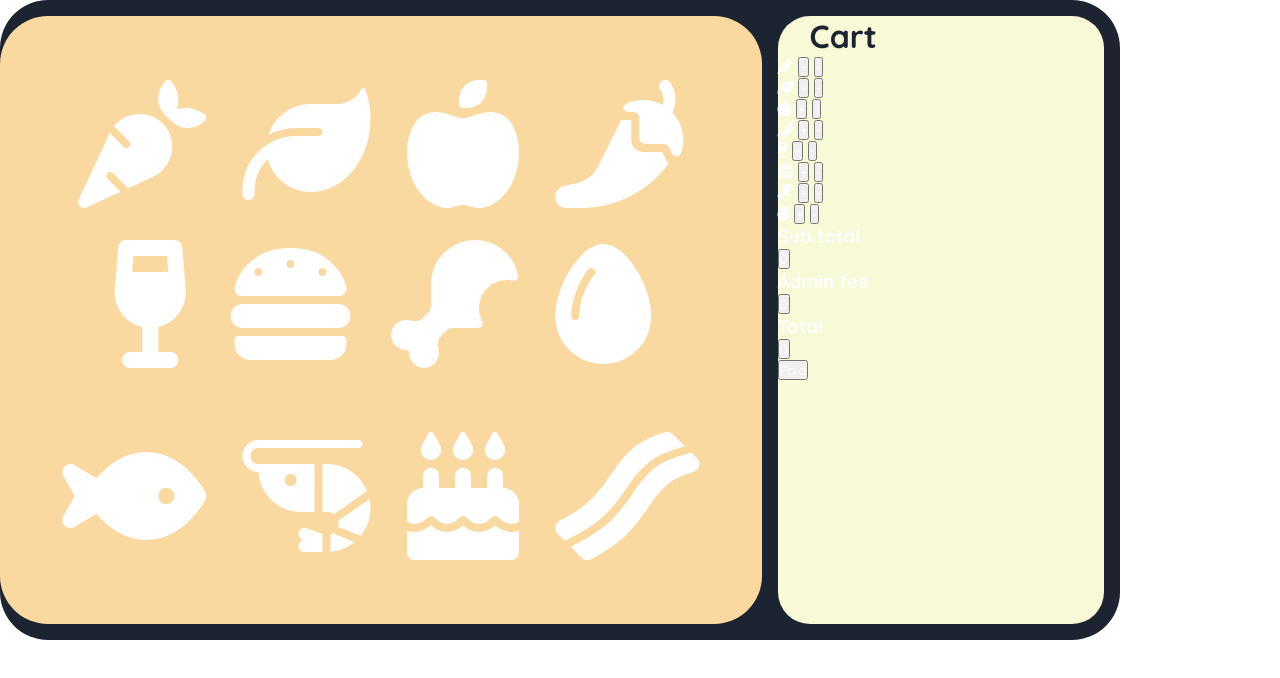
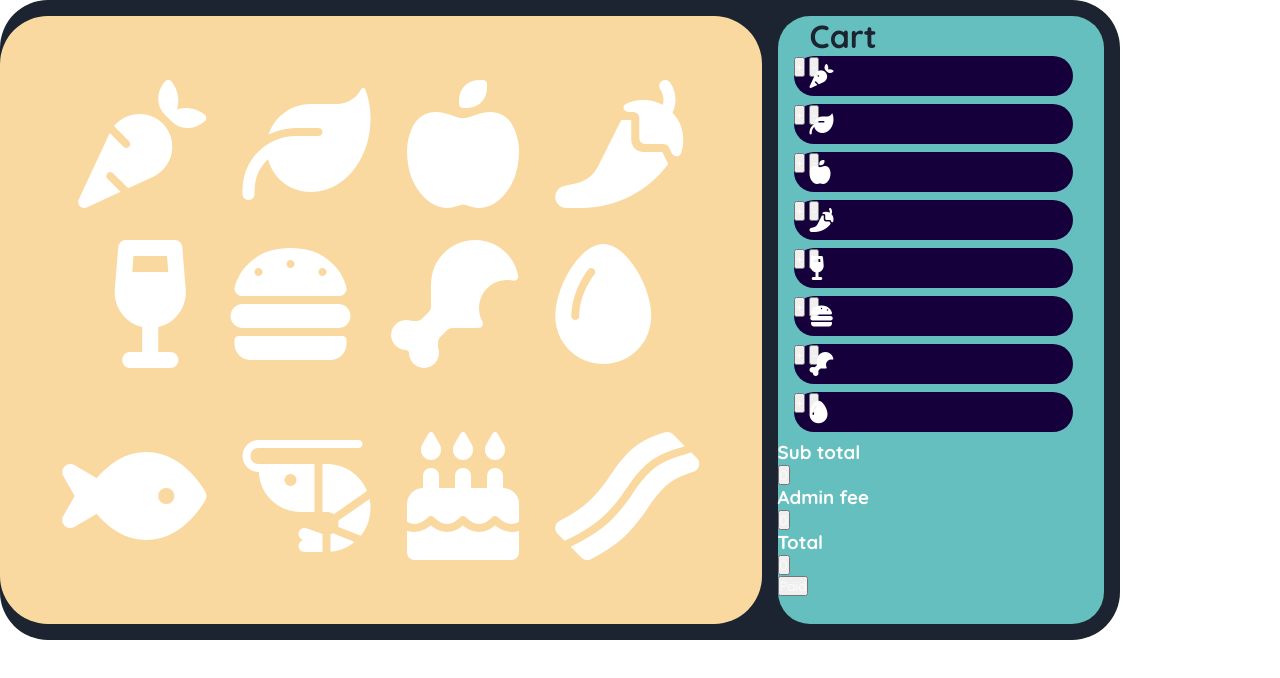
Before and after one commit to axeladib/food-calculator, a plain HTML site: page index.html in a window 1280 px wide. Drawn offline with Linux system fonts and the light colour scheme.

```diff
--- a/style.css
+++ b/style.css
@@ -16,7 +16,6 @@
   border-radius: 3rem;
   display: flex;
   justify-content: center;
-
 }
 
 /* FEATURE: ICONS */
@@ -58,12 +57,44 @@
 /* CART DESIGN */
 .wrapper-cart {
   width: 30%;
-  background-color: #f8f9d7;
+  background-color: #66bfbf;
   border-radius: 2rem;
- margin: 1rem;
+  margin: 1rem;
+}
+.wrapper-cart h1 {
+  color: #1b2430;
+  margin-left: 2rem;
+}
+.cart-card {
+  display: flex;
+  flex-direction: column;
+  justify-content: center;
+  margin-left: 1rem;
+}
+.cart-card-input {
+  position: relative;
+  width: 90%;
+  height: 2.5rem;
+  background-color: #16003b;
+  border-radius: 2rem;
+  margin-bottom: 0.5rem;
+}
+.cart-card-input i {
+  font-size: 1.5rem;
+  position: absolute;
+  left: 1rem;
+  top: 0.5rem;
+}
 
+/* TODO: Making the button align at the right of the quantity card */
+.btn-quantity {
+  display: flex;
+  right: 5rem;
 }
-.wrapper-cart h1{
-    color: #1b2430;
-    margin-left: 2rem;
+.fa-solid.fa-plus {
+  /* position: absolute; */
 }
+.fa-solid.fa-minus {
+  /* position: absolute;
+  right: 1rem; */
+}
```
